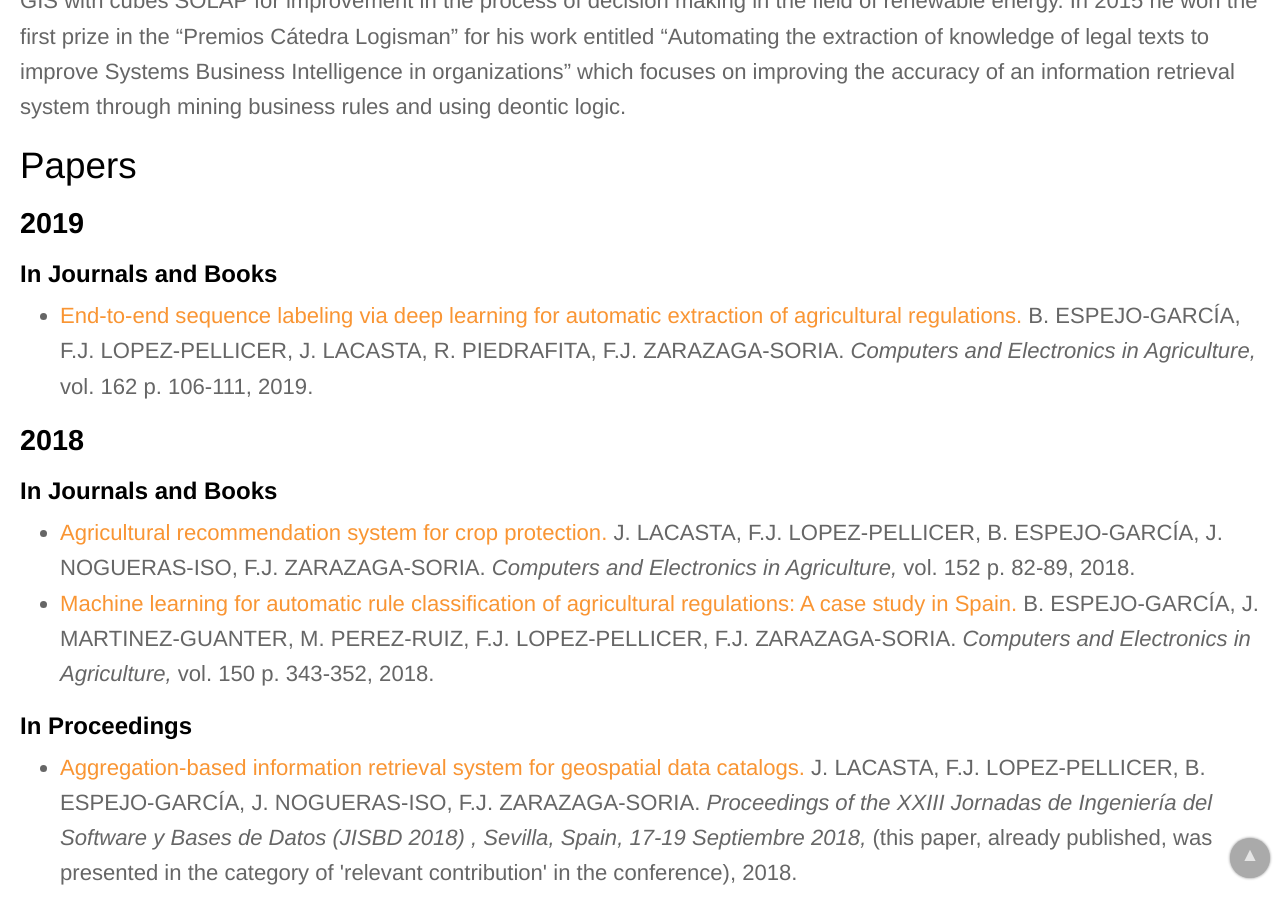
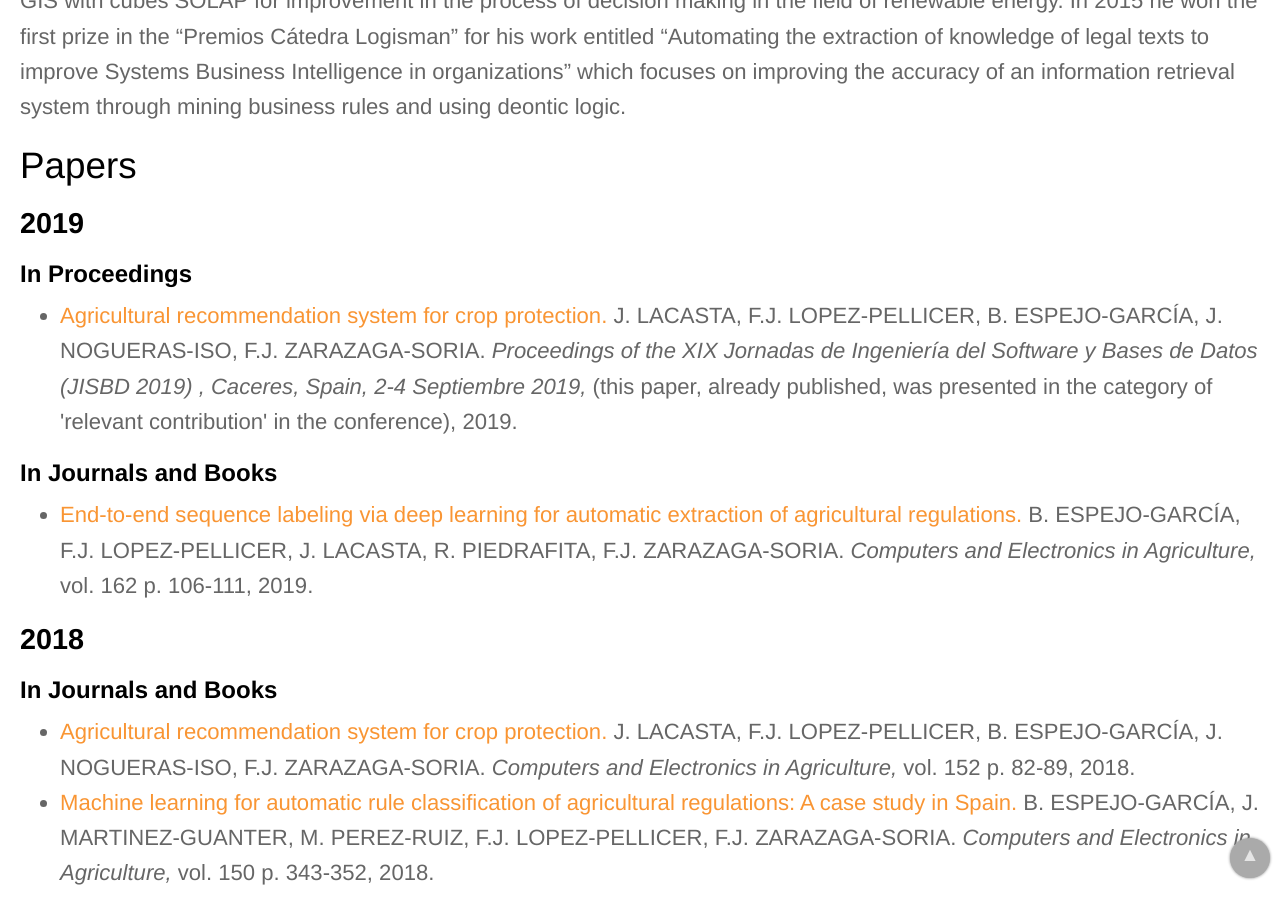
Before and after one commit to IAAA-Lab/IAAA-Lab.github.io, a Jekyll site: the page built from _staff/borjaeg.md, in a window 1280 px wide and 900 px high, scrolled down 673 px. Built offline with Jekyll 4.4.1, drawn with Linux system fonts in a browser that asks for light colours.

Commit message:
Update papers.yml
Actualizado presentacion jisbd

```diff
--- a/_data/papers.yml
+++ b/_data/papers.yml
@@ -1,6 +1,13 @@
 # Importante: dentro de este fichero los artículos tienen que estar ordenados por año
 # (los más recientes primero) y dentro de cada año primero van los libros, luego los
 # artículos de revista y capítulos de libro y finalmente los artículos de congresos
+# -------------------
+- title: "Agricultural recommendation system for crop protection"
+  url: https://doi.org/10.1016/j.compag.2018.06.049
+  authors: J. LACASTA, F.J. LOPEZ-PELLICER, B. ESPEJO-GARCÍA, J. NOGUERAS-ISO, F.J. ZARAZAGA-SORIA
+  publication_conference: "Proceedings of the XIX Jornadas de Ingeniería del Software y Bases de Datos (JISBD 2019) , Caceres, Spain, 2-4 Septiembre 2019"
+  publication_detail: "(this paper, already published, was presented in the category of 'relevant contribution' in the conference)"
+  year: 2019
 # -------------------
 - title: "An ontology for exchanging innovation in water management"
   url: https://doi.org/10.2166/wp.2019.224
```
